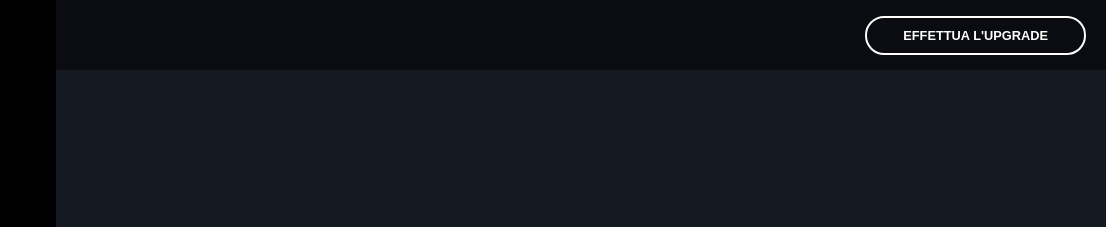
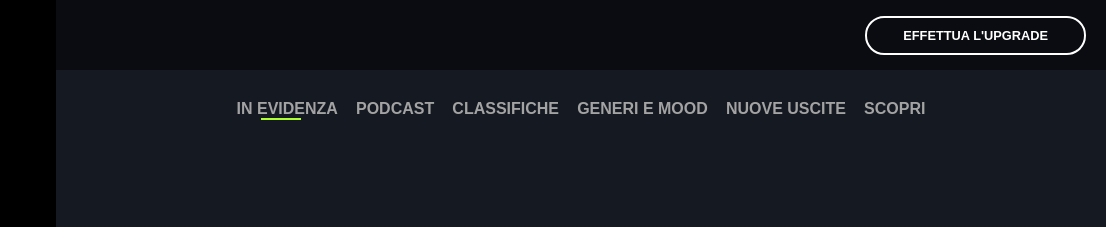
Before and after one commit to Dario-Miccinelli/html-css-spotifyweb, a plain HTML site: page index.html in a window 1280 px wide. Shown: the top 227 px of the page, 174-1280 px from the left. Drawn offline with Linux system fonts and the light colour scheme.

Commit message:
inizio parte "Main" nav ul

```diff
--- a/assets/css/style.css
+++ b/assets/css/style.css
@@ -162,12 +162,19 @@ footer .footer-side {
 }
 
 
+#main-content nav ul {
+  justify-content: space-around;
+  width: 70%;
+  margin: auto;
+}
 
-
-
-
-
-
+#main-content nav ul li a.current::after {
+  display: block;
+  content: "";
+  width: 40px;
+  border-bottom: 2px solid rgb(173, 255, 47);
+  margin-left: 1.5rem;
+}
 
 
 
--- a/index.html
+++ b/index.html
@@ -1,5 +1,6 @@
 <!DOCTYPE html>
 <html lang="en">
+
 <head>
   <meta charset="UTF-8" />
   <meta http-equiv="X-UA-Compatible" content="IE=edge" />
@@ -7,6 +8,7 @@
   <title>Spotify Boolean</title>
   <link rel="stylesheet" href="./assets/css/style.css" />
 </head>
+
 <body>
   <div class="app-wrapper">
     <main class="flex-container">
@@ -104,7 +106,22 @@
             </div>
       </nav>
 
-        <div id="main-content"></div>
+      <div id="main-content">
+       <nav>
+        <ul class="flex-container">
+          <li>
+            <a class="current" href="#">IN EVIDENZA</a>
+          </li>
+          <li>
+            <a href="#">PODCAST</a>
+          </li>
+          <li>CLASSIFICHE</li>
+          <li>GENERI E MOOD</li>
+          <li>NUOVE USCITE</li>
+          <li>SCOPRI</li>
+        </ul>
+       </nav>
+      </div>
 
       <div id="upgrade-bar" class="flex-container">
         <a href="#" class="btn">EFFETTUA L'UPGRADE</a>
@@ -118,4 +135,5 @@
     </footer>
   </div>
 </body>
+
 </html>
```
Lines whose indentation alone changed are shown as unchanged.
